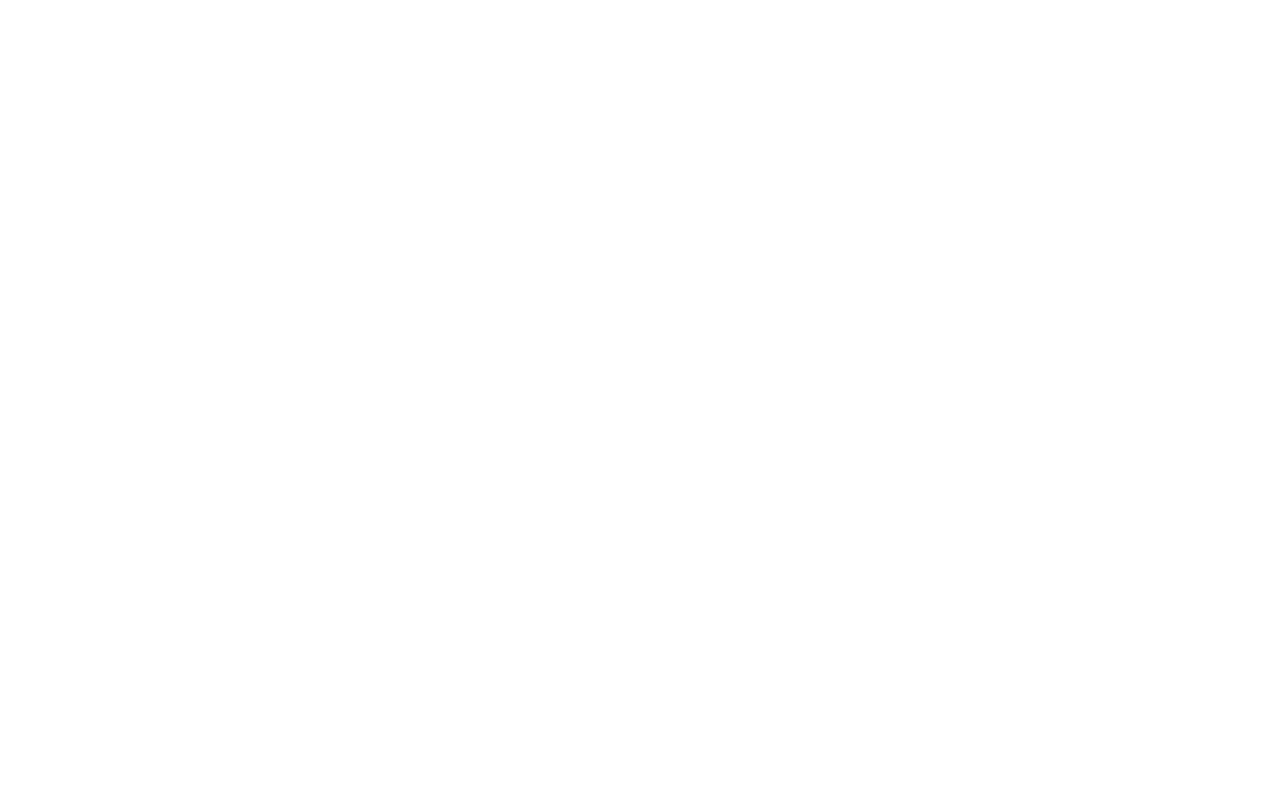
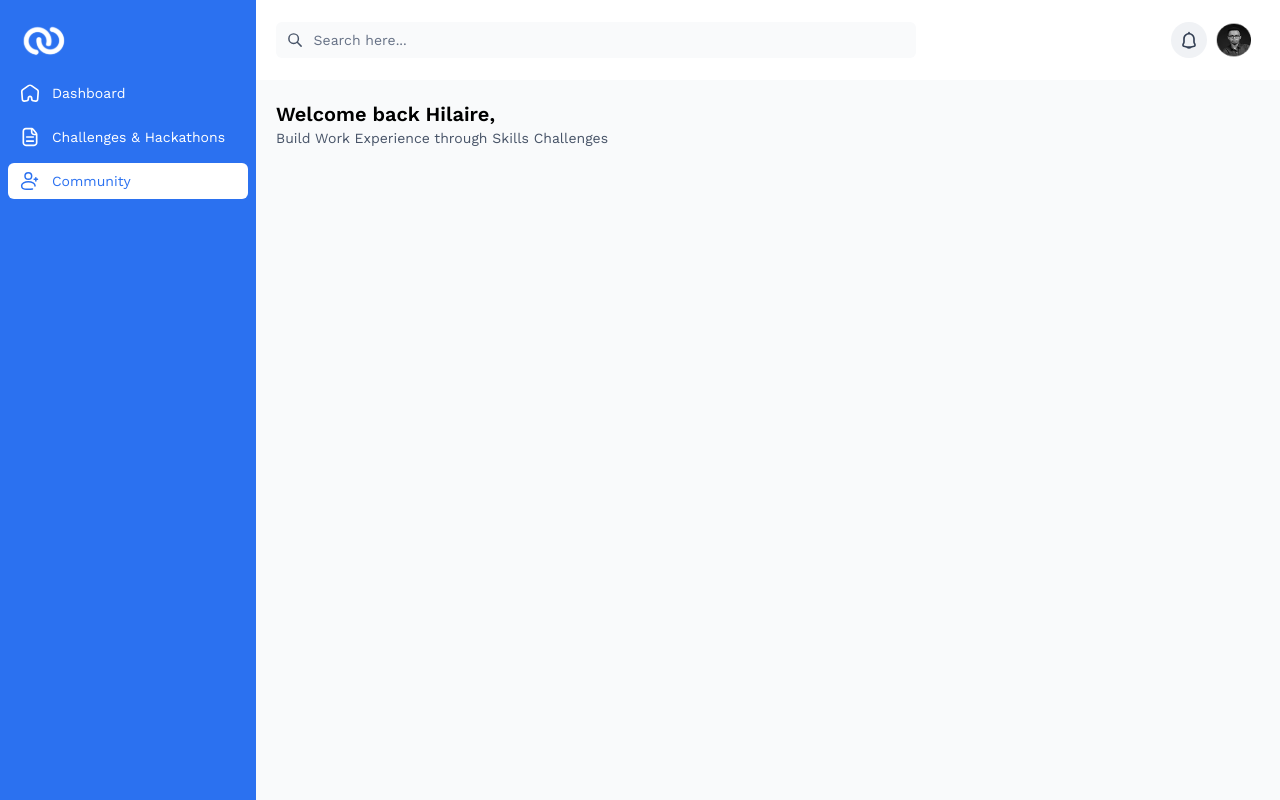
Before and after one commit to orestengabo0/umurava, a React (Vite) app: page /community/1 in a window 1280 px wide. Before the commit this address had no page. Built offline with nearby package versions, Linux system fonts and the light colour scheme.

Commit message:
Modified pages

```diff
--- a/package.json
+++ b/package.json
@@ -12,7 +12,8 @@
   "dependencies": {
     "react": "^18.3.1",
     "react-dom": "^18.3.1",
-    "react-router-dom": "^7.1.5"
+    "react-router-dom": "^7.1.5",
+    "tailwind-scrollbar": "^3.0.1"
   },
   "devDependencies": {
     "@eslint/js": "^9.17.0",
--- a/src/App.tsx
+++ b/src/App.tsx
@@ -3,6 +3,7 @@
 import Home from "./pages/Home";
 import Challenge from "./pages/Challenge";
 import Community from "./pages/Community";
+import Description from "./pages/Description";
 
 const App: React.FC = () => {
   return (
@@ -11,6 +12,7 @@
         <Route path="/" element={<Home />} />
         <Route path="/challenge" element={<Challenge />} />
         <Route path="/community" element={<Community />} />
+        <Route path="/community/:id" element={<Description />} />
       </Routes>
     </Router>
   );
--- /dev/null
+++ b/src/pages/Description.tsx
@@ -0,0 +1,21 @@
+import React from "react";
+import Dashboard from "../layout/Dashboard";
+import TextCard from "../components/Home/TextCard/TextCard";
+
+const Description: React.FC = () => {
+  return (
+    <Dashboard>
+      <div>
+        <div className=" flex flex-row items-center px-5 ">
+          <TextCard />
+        </div>
+        <div></div>
+        <div className=" flex flex-col px-5 gap-8 py-8">
+
+        </div>
+      </div>
+    </Dashboard>
+  );
+};
+
+export default Description;
--- a/tailwind.config.js
+++ b/tailwind.config.js
@@ -1,15 +1,14 @@
 /** @type {import('tailwindcss').Config} */
 export default {
-  content: [
-    "./index.html",
-    "./src/**/*.{js,ts,jsx,tsx}",
-  ],
+  content: ["./index.html", "./src/**/*.{js,ts,jsx,tsx}"],
   theme: {
     extend: {
       fontFamily: {
         workSans: ["Work Sans", "sans-serif"],
-      }
+      },
     },
   },
-  plugins: [],
-}
+  plugins: [
+    require("tailwind-scrollbar"), // Ensure this is include
+  ],
+};
```
Also changed, not shown: 1 other file (tests, documents, lock files or other folders).
